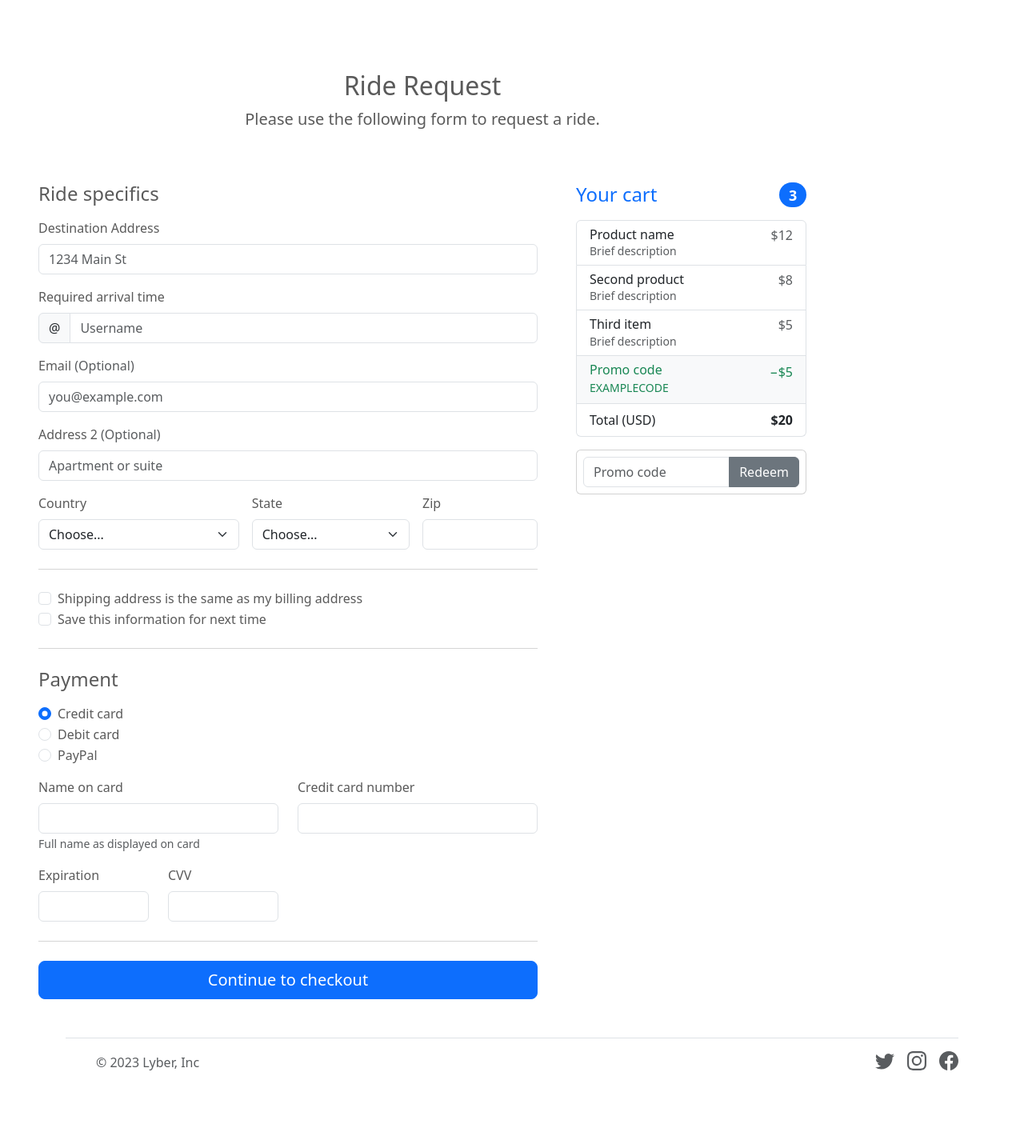
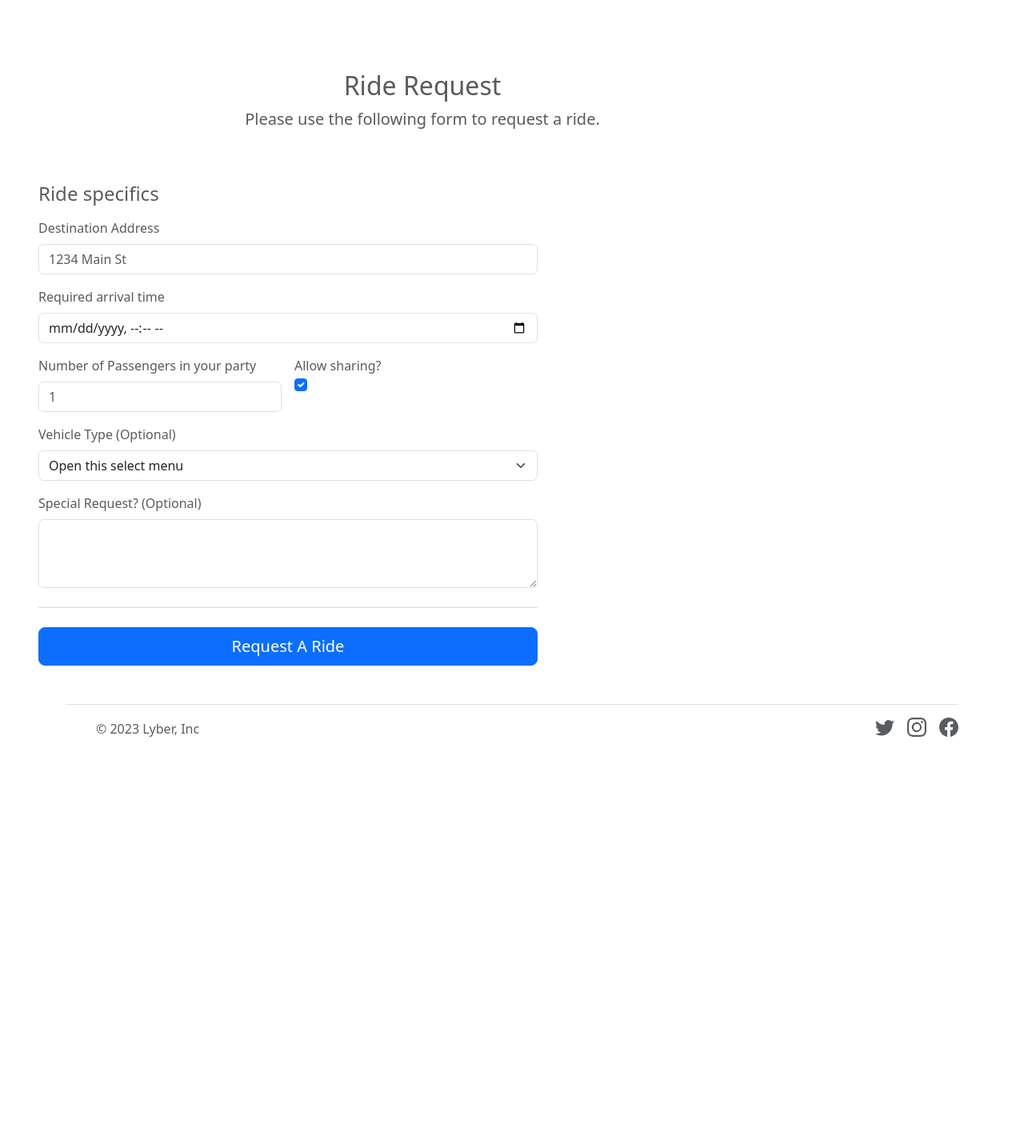
Before and after one commit to carolinechen99/ride-hailing-web, a Django app: template templates/ride/request_ride.html in a window 1280 px wide. Shown: the part 56-1486 px from the top of the page at 80% size. After the commit the page ends 977 px from the top, so only its background shows below. Run offline with Django 3.2, Linux system fonts and the light colour scheme; the template is opened without the code that fills it, so the values that code supplies are empty; some libraries are stand-ins or nearby versions.

Commit message:
modify db & finish request ride html

```diff
--- a/ride/urls.py
+++ b/ride/urls.py
@@ -2,6 +2,7 @@ from django.urls import path
 
 from . import views
 
+app_name = 'ride'
 urlpatterns = [
     path('request_ride', views.request_ride, name='request_ride'),
 ]
--- a/templates/ride/request_ride.html
+++ b/templates/ride/request_ride.html
@@ -8,76 +8,15 @@
   </div>
 
   <div class="row g-5">
-    <div class="col-md-5 col-lg-4 order-md-last">
-      <h4 class="d-flex justify-content-between align-items-center mb-3">
-        <span class="text-primary">Your cart</span>
-        <span class="badge bg-primary rounded-pill">3</span>
-      </h4>
-      <ul class="list-group mb-3">
-        <li class="list-group-item d-flex justify-content-between lh-sm">
-          <div>
-            <h6 class="my-0">Product name</h6>
-            <small class="text-muted">Brief description</small>
-          </div>
-          <span class="text-muted">$12</span>
-        </li>
-        <li class="list-group-item d-flex justify-content-between lh-sm">
-          <div>
-            <h6 class="my-0">Second product</h6>
-            <small class="text-muted">Brief description</small>
-          </div>
-          <span class="text-muted">$8</span>
-        </li>
-        <li class="list-group-item d-flex justify-content-between lh-sm">
-          <div>
-            <h6 class="my-0">Third item</h6>
-            <small class="text-muted">Brief description</small>
-          </div>
-          <span class="text-muted">$5</span>
-        </li>
-        <li class="list-group-item d-flex justify-content-between bg-light">
-          <div class="text-success">
-            <h6 class="my-0">Promo code</h6>
-            <small>EXAMPLECODE</small>
-          </div>
-          <span class="text-success">−$5</span>
-        </li>
-        <li class="list-group-item d-flex justify-content-between">
-          <span>Total (USD)</span>
-          <strong>$20</strong>
-        </li>
-      </ul>
-
-      <form class="card p-2">
-        <div class="input-group">
-          <input type="text" class="form-control" placeholder="Promo code">
-          <button type="submit" class="btn btn-secondary">Redeem</button>
-        </div>
-      </form>
-    </div>
     <div class="col-md-7 col-lg-8">
       <h4 class="mb-3">Ride specifics</h4>
-      <form class="needs-validation" novalidate>
+      <form class="needs-validation" novalidate action="{% url 'ride:request_ride'  %}" method="post">
+        {% csrf_token %}
         <div class="row g-3">
-          <!-- <div class="col-sm-6">
-            <label for="firstName" class="form-label">First name</label>
-            <input type="text" class="form-control" id="firstName" placeholder="" value="" required>
-            <div class="invalid-feedback">
-              Valid first name is required.
-            </div>
-          </div>
-
-          <div class="col-sm-6">
-            <label for="lastName" class="form-label">Last name</label>
-            <input type="text" class="form-control" id="lastName" placeholder="" value="" required>
-            <div class="invalid-feedback">
-              Valid last name is required.
-            </div>
-          </div> -->
 
           <div class="col-12">
             <label for="destination" class="form-label">Destination Address</label>
-            <input type="text" class="form-control" id="address" placeholder="1234 Main St" required>
+            <input type="text" class="form-control" id="destination" placeholder="1234 Main St" required>
             <div class="invalid-feedback">
               Please enter your destination address.
             </div>
@@ -86,129 +25,47 @@
           <div class="col-12">
             <label for="arr_time" class="form-label">Required arrival time</label>
             <div class="input-group has-validation">
-              <span class="input-group-text">@</span>
-              <input type="text" class="form-control" id="username" placeholder="Username" required>
+              <input type="datetime-local" class="form-control" id="arr_time" required>
             <div class="invalid-feedback">
                 Your arrival date/time is required.
               </div>
             </div>
           </div>
 
-          <div class="col-12">
-            <label for="email" class="form-label">Email <span class="text-muted">(Optional)</span></label>
-            <input type="email" class="form-control" id="email" placeholder="you@example.com">
+          <div class="col-sm-6">
+            <label for="party-size" class="form-label">Number of Passengers in your party</label>
+            <input type="number" class="form-control" id="party-size" placeholder="1" required>
             <div class="invalid-feedback">
-              Please enter a valid email address for shipping updates.
+              Please enter a valid number for your party's size.
             </div>
           </div>
 
-
+          <div class="col-6">
+            <label for="allow-sharing" class="form-check-label" style=" display:block ">Allow sharing?</label>
+            <input type="checkbox" class="form-check-input"  id="allow-sharing" value="" checked >
+          </div>
 
           <div class="col-12">
-            <label for="address2" class="form-label">Address 2 <span class="text-muted">(Optional)</span></label>
-            <input type="text" class="form-control" id="address2" placeholder="Apartment or suite">
+            <label for="car-type" class="form-label">Vehicle Type <span class="text-muted">(Optional)</span></label>
+            <!-- <input type="text" class="form-control" id="car-type" placeholder="Compact"> -->
+            <select class="form-select" aria-label="Default select example" id="car-type">
+              <option selected>Open this select menu</option>
+              <option value="CM">Compact</option>
+              <option value="SU">SUV</option>
+              <option value="LX">Luxury</option>
+              <option value="MV">Minivan</option>
+            </select>
           </div>
 
-          <div class="col-md-5">
-            <label for="country" class="form-label">Country</label>
-            <select class="form-select" id="country" required>
-              <option value="">Choose...</option>
-              <option>United States</option>
-            </select>
-            <div class="invalid-feedback">
-              Please select a valid country.
-            </div>
-          </div>
-
-          <div class="col-md-4">
-            <label for="state" class="form-label">State</label>
-            <select class="form-select" id="state" required>
-              <option value="">Choose...</option>
-              <option>California</option>
-            </select>
-            <div class="invalid-feedback">
-              Please provide a valid state.
-            </div>
-          </div>
-
-          <div class="col-md-3">
-            <label for="zip" class="form-label">Zip</label>
-            <input type="text" class="form-control" id="zip" placeholder="" required>
-            <div class="invalid-feedback">
-              Zip code required.
-            </div>
+          <div class="col-12">
+            <label for="special" class="form-label">Special Request? <span class="text-muted">(Optional)</span></label>
+            <textarea class="form-control" id="special" rows="3"></textarea>
           </div>
         </div>
 
         <hr class="my-4">
 
-        <div class="form-check">
-          <input type="checkbox" class="form-check-input" id="same-address">
-          <label class="form-check-label" for="same-address">Shipping address is the same as my billing address</label>
-        </div>
-
-        <div class="form-check">
-          <input type="checkbox" class="form-check-input" id="save-info">
-          <label class="form-check-label" for="save-info">Save this information for next time</label>
-        </div>
-
-        <hr class="my-4">
-
-        <h4 class="mb-3">Payment</h4>
-
-        <div class="my-3">
-          <div class="form-check">
-            <input id="credit" name="paymentMethod" type="radio" class="form-check-input" checked required>
-            <label class="form-check-label" for="credit">Credit card</label>
-          </div>
-          <div class="form-check">
-            <input id="debit" name="paymentMethod" type="radio" class="form-check-input" required>
-            <label class="form-check-label" for="debit">Debit card</label>
-          </div>
-          <div class="form-check">
-            <input id="paypal" name="paymentMethod" type="radio" class="form-check-input" required>
-            <label class="form-check-label" for="paypal">PayPal</label>
-          </div>
-        </div>
-
-        <div class="row gy-3">
-          <div class="col-md-6">
-            <label for="cc-name" class="form-label">Name on card</label>
-            <input type="text" class="form-control" id="cc-name" placeholder="" required>
-            <small class="text-muted">Full name as displayed on card</small>
-            <div class="invalid-feedback">
-              Name on card is required
-            </div>
-          </div>
-
-          <div class="col-md-6">
-            <label for="cc-number" class="form-label">Credit card number</label>
-            <input type="text" class="form-control" id="cc-number" placeholder="" required>
-            <div class="invalid-feedback">
-              Credit card number is required
-            </div>
-          </div>
-
-          <div class="col-md-3">
-            <label for="cc-expiration" class="form-label">Expiration</label>
-            <input type="text" class="form-control" id="cc-expiration" placeholder="" required>
-            <div class="invalid-feedback">
-              Expiration date required
-            </div>
-          </div>
-
-          <div class="col-md-3">
-            <label for="cc-cvv" class="form-label">CVV</label>
-            <input type="text" class="form-control" id="cc-cvv" placeholder="" required>
-            <div class="invalid-feedback">
-              Security code required
-            </div>
-          </div>
-        </div>
-
-        <hr class="my-4">
-
-        <button class="w-100 btn btn-primary btn-lg" type="submit">Continue to checkout</button>
+        <button class="w-100 btn btn-primary btn-lg" type="submit">Request A Ride</button>
       </form>
     </div>
   </div>
```
Also changed, not shown: db-fields.md (+1 -0 lines), ride/models.py (+7 -7 lines), ride/migrations/0002_account_vehicle_type.py (added), ride/migrations/0003_alter_account_vehicle_type.py (added).
